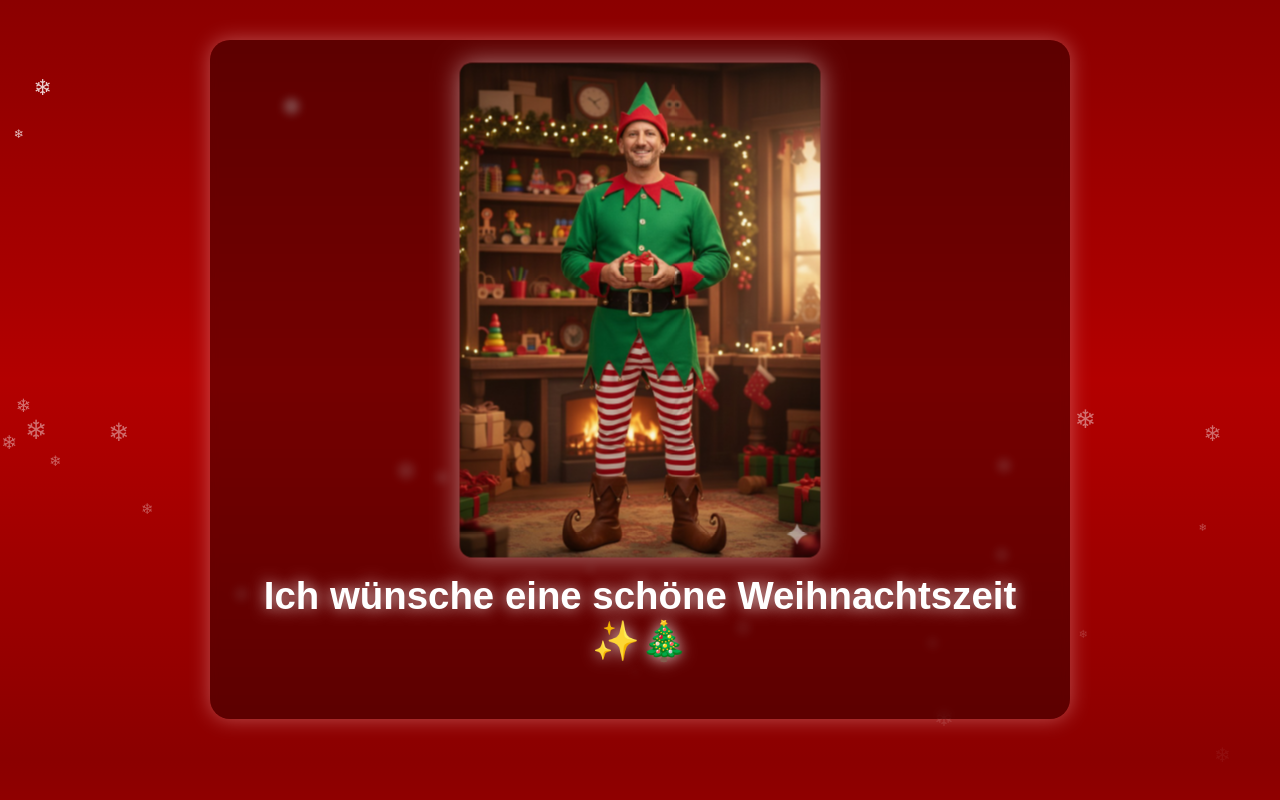
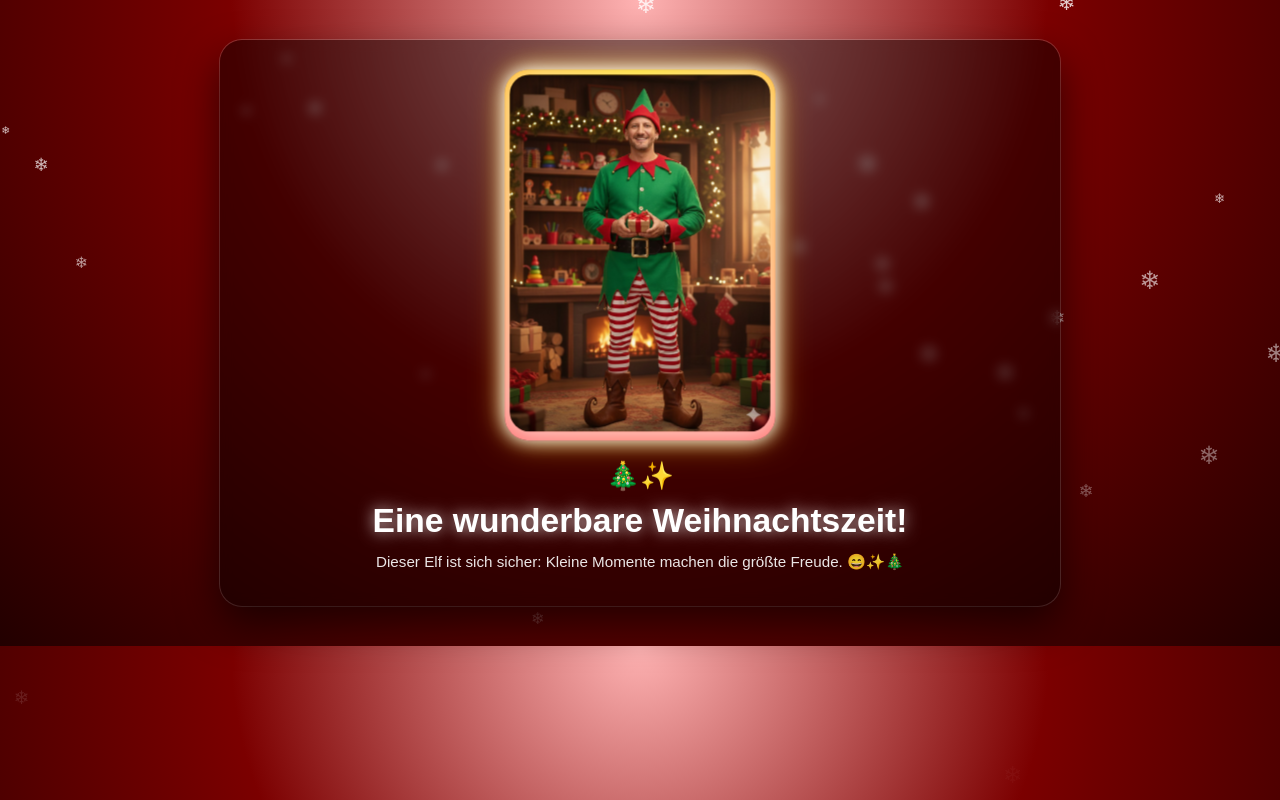
Before and after one commit to AykutTav/personalrat-essen-xmas, a plain HTML site: page index.html in a window 1280 px wide. Drawn offline with Linux system fonts and the light colour scheme.

Commit message:
Update index.html

```diff
--- a/index.html
+++ b/index.html
@@ -9,17 +9,17 @@
         body {
             margin: 0;
             font-family: "Arial", sans-serif;
-            background: linear-gradient(180deg, #8b0000, #b30000, #8b0000);
+            background: radial-gradient(circle at top, #ffb3b3 0, #7b0000 45%, #220000 100%);
             color: white;
             text-align: center;
             overflow-x: hidden;
         }
 
-        /* Schnee-Effekt */
         @keyframes snow {
-            0% { transform: translateY(-10vh); opacity: 1; }
+            0%   { transform: translateY(-10vh); opacity: 1; }
             100% { transform: translateY(100vh); opacity: 0; }
         }
+
         .snowflake {
             position: fixed;
             top: -10px;
@@ -27,60 +27,108 @@
             font-size: 1.2rem;
             animation: snow linear infinite;
             opacity: 0.8;
+            pointer-events: none;
+            z-index: 1;
         }
 
-        /* Container */
         .content {
+            position: relative;
+            z-index: 2;
             max-width: 800px;
             margin: 40px auto;
-            background: rgba(0,0,0,0.35);
-            padding: 30px;
-            border-radius: 20px;
-            backdrop-filter: blur(4px);
-            box-shadow: 0 0 20px rgba(255, 200, 200, 0.4);
+            background: rgba(0, 0, 0, 0.45);
+            padding: 30px 20px 25px;
+            border-radius: 22px;
+            backdrop-filter: blur(6px);
+            box-shadow:
+                0 18px 40px rgba(0, 0, 0, 0.6),
+                0 0 0 1px rgba(255, 255, 255, 0.2);
         }
 
-        /* Bild */
-        img {
-            width: 60%;
-            max-width: 350px;
-            border-radius: 12px;
-            box-shadow: 0 0 25px rgba(255,255,255,0.5);
-            animation: pop 3s ease-in-out infinite;
+        .photo-wrapper {
+            width: 260px;
+            max-width: 80%;
+            margin: 0 auto 20px;
+            border-radius: 24px;
+            padding: 5px;
+            background: radial-gradient(circle at top, #ffd700, #ff7b7b);
+            position: relative;
+            animation: glow 2.8s ease-in-out infinite alternate;
         }
 
-        @keyframes pop {
-            0%, 100% { transform: scale(1); }
-            50% { transform: scale(1.04); }
+        .photo-wrapper img {
+            width: 100%;
+            border-radius: 20px;
+            box-shadow: 0 0 25px rgba(255, 255, 255, 0.8);
         }
 
-        /* Text */
+        @keyframes glow {
+            from {
+                box-shadow:
+                  0 0 15px rgba(255, 255, 255, 0.8),
+                  0 0 30px rgba(255, 215, 0, 0.7);
+                transform: scale(1);
+            }
+            to {
+                box-shadow:
+                  0 0 25px rgba(255, 255, 255, 1),
+                  0 0 50px rgba(255, 0, 0, 0.8);
+                transform: scale(1.03);
+            }
+        }
+
         h1 {
-            font-size: 2.4rem;
-            margin-top: 20px;
+            font-size: 2.1rem;
+            margin-top: 10px;
+            margin-bottom: 10px;
             text-shadow: 0 0 15px rgba(255,255,255,0.8);
+        }
+
+        .emoji {
+            font-size: 1.7rem;
+            margin-bottom: 10px;
+        }
+
+        p {
+            font-size: 1.05rem;
+            line-height: 1.6;
+            margin-bottom: 6px;
+        }
+
+        .small {
+            font-size: 0.95rem;
+            opacity: 0.9;
+            margin-top: 10px;
         }
     </style>
 </head>
 <body>
 
-    <!-- Schnee -->
     <script>
         for (let i = 0; i < 40; i++) {
-            let snow = document.createElement("div");
+            const snow = document.createElement("div");
             snow.className = "snowflake";
-            snow.innerHTML = "❄";
+            snow.textContent = "❄";
             snow.style.left = Math.random() * 100 + "vw";
-            snow.style.animationDuration = 4 + Math.random() * 6 + "s";
-            snow.style.fontSize = 10 + Math.random() * 20 + "px";
+            snow.style.animationDuration = 5 + Math.random() * 6 + "s";
+            snow.style.animationDelay = Math.random() * 6 + "s";
+            snow.style.fontSize = (10 + Math.random() * 18) + "px";
             document.body.appendChild(snow);
         }
     </script>
 
     <div class="content">
-        <img src="elf.JPG" alt="Weihnachtself">
+        <div class="photo-wrapper">
+            <img src="elf.JPG" alt="Weihnachtself">
+        </div>
 
-        <h1>Ich wünsche eine schöne Weihnachtszeit ✨🎄</h1>
+        <div class="emoji">🎄✨</div>
+
+        <h1>Eine wunderbare Weihnachtszeit!</h1>
+
+        <p class="small">
+            Dieser Elf ist sich sicher: Kleine Momente machen die größte Freude. 😄✨🎄
+        </p>
     </div>
 
 </body>
```
